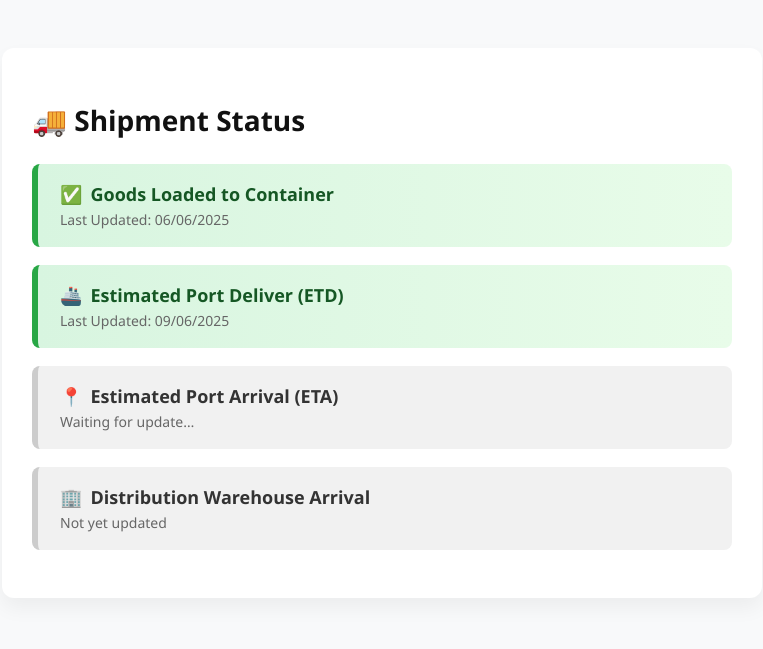
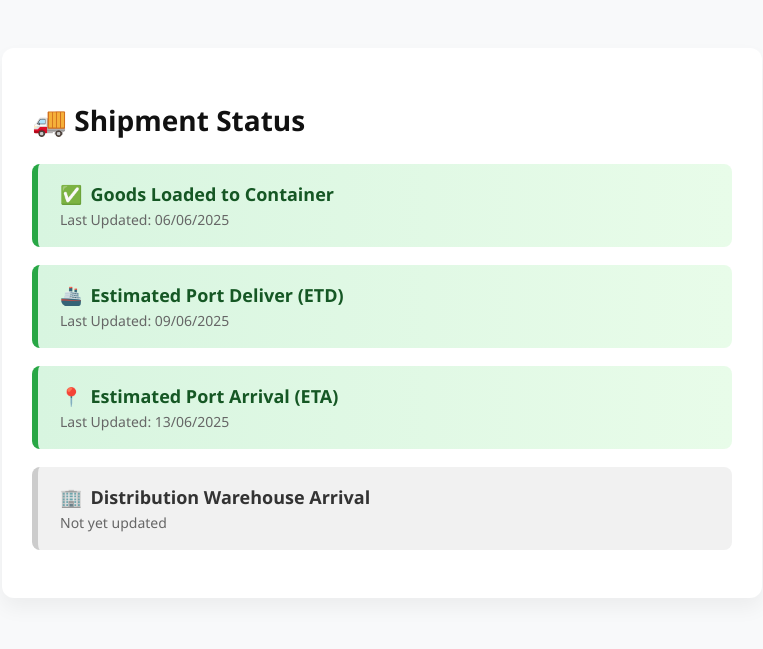
Before and after one commit to faieweldan/shipment-tracker, a plain HTML site: page dist/index.html in a window 1280 px wide. Shown: the whole page, without its empty margins (258-1021 px from the left). Drawn offline with Linux system fonts and the light colour scheme.

Commit message:
update again

```diff
--- a/dist/index.html
+++ b/dist/index.html
@@ -1,13 +1,3 @@
-<!DOCTYPE html>
-<html lang="en" >
-<head>
-  <meta charset="UTF-8">
-  <title>shipment-tracker</title>
-  <link rel="stylesheet" href="./style.css">
-
-</head>
-<body>
-<!-- partial:index.partial.html -->
 <!DOCTYPE html>
 <html lang="en">
 <head>
@@ -107,12 +97,12 @@
     <div class="status-date">Last Updated: 09/06/2025</div>
   </div>
 
-  <div class="status-card">
+  <div class="status-card completed">
     <div class="status-row">
       <span class="status-icon">📍</span>
       <span class="status-title">Estimated Port Arrival (ETA)</span>
     </div>
-    <div class="status-date">Waiting for update…</div>
+    <div class="status-date">Last Updated: 13/06/2025 </div>
   </div>
 
   <div class="status-card">
@@ -126,8 +116,3 @@
 
 </body>
 </html>
-<!-- partial -->
-  <script  src="./script.js"></script>
-
-</body>
-</html>
```
Also changed, not shown: 1 other file.
